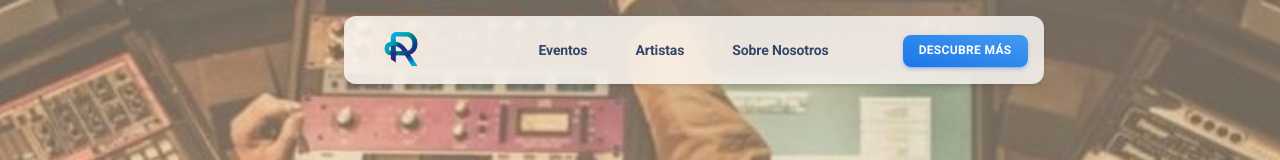
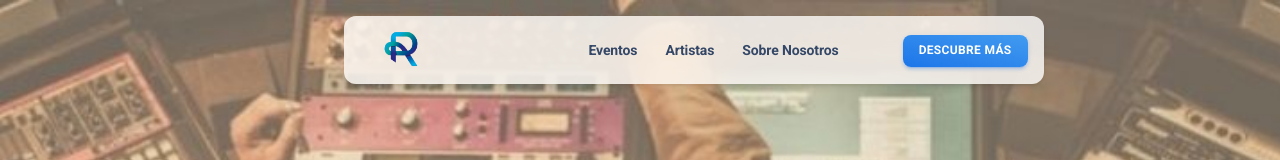
Before and after one commit to ray0479/Rocman, a React (Create React App) app in the folder material-kit-react-main/: page /presentation in a window 1280 px wide. Shown: the top 160 px of the page. Built offline with nearby package versions, Linux system fonts and the light colour scheme.

Commit message:
barra minimizada e icono modificados2

```diff
--- a/material-kit-react-main/src/examples/Navbars/DefaultNavbar/index.js
+++ b/material-kit-react-main/src/examples/Navbars/DefaultNavbar/index.js
@@ -122,7 +122,7 @@ function DefaultNavbar({ logo, transparent, light, action, sticky, relative, cen
               return (
                 <>
                   <MKBox
-                    padding={"0 20px"}
+                    padding={"0 10px"}
                   >
                   <MKTypography
                       display="block"
```
